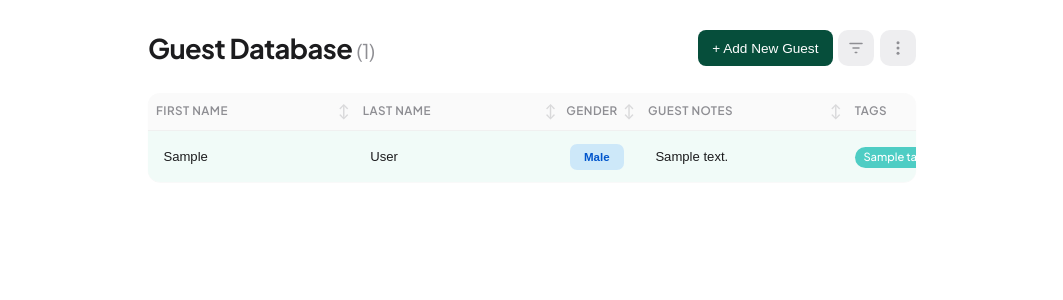
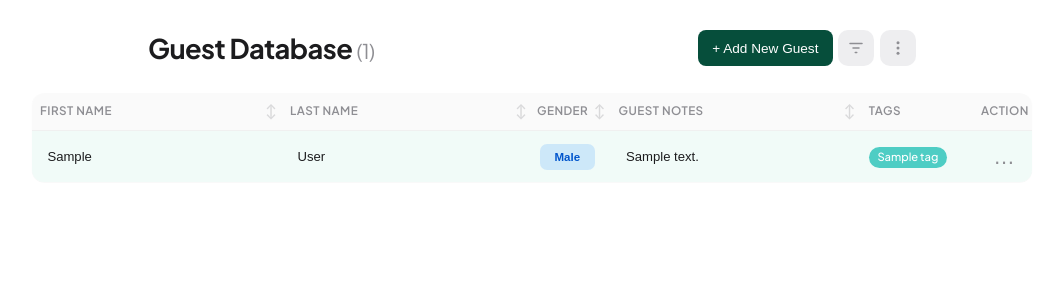
Before and after one commit to otusds/rsvp-manager, a Flask app: page /guests in a window 1280 px wide. Shown: the part 52-352 px from the top of the page, without its empty margins (108-1171 px from the left). Run offline with Flask 3, Linux system fonts and the light colour scheme; a user stored in the database is signed in; tables that the repository leaves empty hold one stand-in row (values such as "Sample post"); some libraries are stand-ins or nearby versions.

Commit message:
Fix expanded table breaking out of 800px main to reach 1000px
Use viewport breakout with min() to escape the 800px main container
while capping at 1000px max width.

Co-Authored-By: Claude Opus 4.6 <noreply@anthropic.com>

```diff
--- a/rsvp_manager/static/css/responsive.css
+++ b/rsvp_manager/static/css/responsive.css
@@ -7,9 +7,9 @@
 /* ── Desktop: table area breaks out to full width only when expanded ───── */
 @media (min-width: 601px) {
     .table-scroll:has(table.sortable:not(.table-collapsed)) {
+        width: 100vw;
         max-width: 1000px;
-        margin-left: auto;
-        margin-right: auto;
+        margin-left: calc(50% - min(50vw, 500px));
         overflow-x: auto;
     }
     .table-scroll table.sortable:not(.table-collapsed) {
--- a/rsvp_manager/templates/base.html
+++ b/rsvp_manager/templates/base.html
@@ -4,7 +4,7 @@
     <meta charset="UTF-8">
     <meta name="viewport" content="width=device-width, initial-scale=1.0">
     <title>GuestCheck</title>
-    {% set v = 31 %}
+    {% set v = 32 %}
     <link rel="preconnect" href="https://fonts.googleapis.com">
     <link rel="preconnect" href="https://fonts.gstatic.com" crossorigin>
     <link href="https://fonts.googleapis.com/css2?family=Plus+Jakarta+Sans:wght@300;400;500;600;700;800&display=swap" rel="stylesheet">
```
